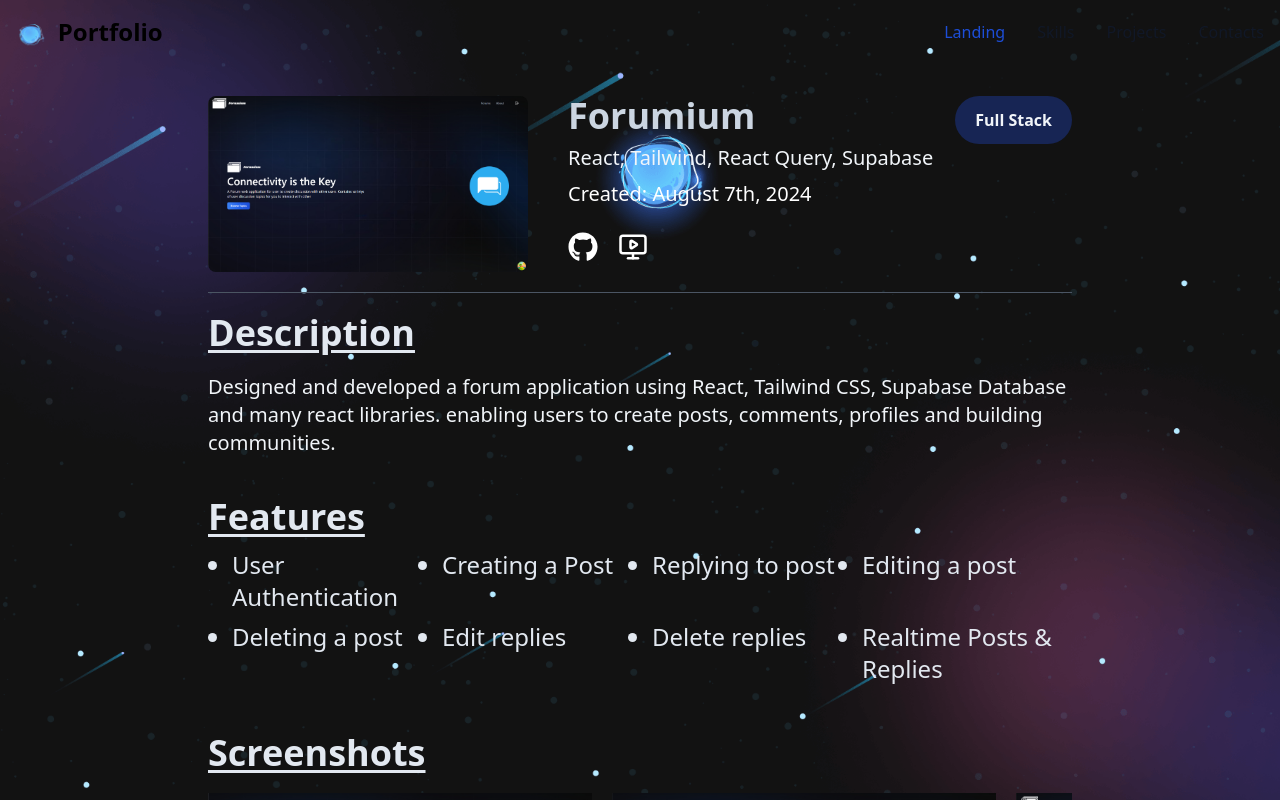
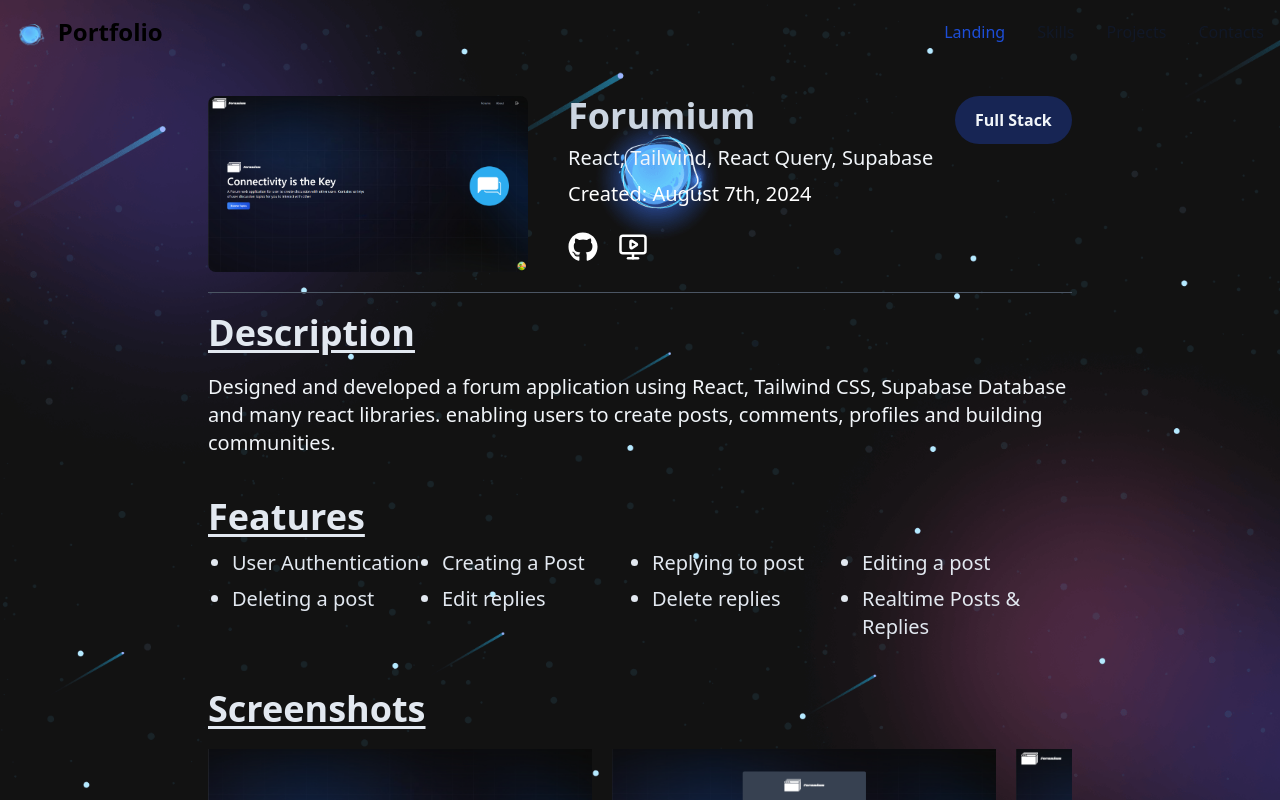
Before and after one commit to Root1-2/portfolio-main, a React (Vite) app: page /project/1 in a window 1280 px wide. Built offline with nearby package versions, Linux system fonts and the light colour scheme.

Commit message:
animation add

```diff
--- a/package.json
+++ b/package.json
@@ -10,6 +10,7 @@
     "preview": "vite preview"
   },
   "dependencies": {
+    "animate.css": "^4.1.1",
     "react": "^18.3.1",
     "react-dom": "^18.3.1",
     "react-icons": "^5.3.0",
--- a/src/components/Header.jsx
+++ b/src/components/Header.jsx
@@ -29,7 +29,7 @@ function Header() {
       <div className="mx-auto flex max-w-screen-xl flex-wrap items-center justify-between p-4">
         <NavLink
           to="/#landing"
-          className="flex items-center space-x-3 rtl:space-x-reverse"
+          className="animate__animated animate__swing flex items-center space-x-3 rtl:space-x-reverse"
         >
           <img src={icon} className="h-8 pt-2" alt="Flowbite Logo" />
           <span className="self-center whitespace-nowrap text-2xl font-semibold dark:text-white">
--- a/src/components/LandingBody.jsx
+++ b/src/components/LandingBody.jsx
@@ -1,11 +1,12 @@
 import { CiCircleChevRight } from "react-icons/ci";
 import banner from "/bannerImg.svg";
+import "animate.css";
 
 function LandingBody() {
   return (
     <section id="landing">
       <div className="flex h-screen flex-wrap items-center justify-between gap-3 p-5 text-white sm:gap-0 sm:p-20">
-        <div className="w-2/3 sm:w-1/2">
+        <div className="animate__animated animate__backInLeft w-2/3 sm:w-1/2">
           <p className="mb-3 sm:mb-10">
             <span className="mb-2 border border-gray-100 bg-custom-gradient px-1 py-3 font-mono text-sm sm:px-3 sm:py-5 sm:text-4xl">
               Welcome To My Portfolio
@@ -30,7 +31,7 @@ function LandingBody() {
             </span>
           </button>
         </div>
-        <div className="w-1/4 text-center">
+        <div className="animate__animated animate__backInRight w-1/4 text-center">
           <img src={banner} className="animate-updown" alt="bannerLogo" />
         </div>
       </div>
--- a/src/components/Projects.jsx
+++ b/src/components/Projects.jsx
@@ -14,7 +14,7 @@ function Projects() {
               <NavLink to={`/project/${project.id}`}>
                 <div
                   key={project.id}
-                  className="group relative h-44 w-80 scale-90 transform cursor-pointer rounded-lg bg-gradient-to-r from-purple-500 to-indigo-600 transition duration-300 ease-in-out hover:scale-100 hover:bg-gradient-to-r hover:from-pink-500 hover:to-purple-700"
+                  className="animate__animated animate__fadeIn animate__delay-1s group relative h-44 w-80 scale-90 transform cursor-pointer rounded-lg bg-gradient-to-r from-purple-500 to-indigo-600 transition duration-300 ease-in-out hover:scale-100 hover:bg-gradient-to-r hover:from-pink-500 hover:to-purple-700"
                 >
                   <img
                     src={project.thumbnail}
--- a/src/pages/Project.jsx
+++ b/src/pages/Project.jsx
@@ -62,7 +62,7 @@ function Project() {
                   </div>
                 </div>
               </div>
-              <div className="absolute bottom-44 right-5 mt-5 justify-end sm:static sm:mt-0 sm:block">
+              <div className="animate__animated animate__jackInTheBox absolute bottom-44 right-5 mt-5 justify-end sm:static sm:mt-0 sm:block">
                 <p className="rounded-full bg-blue-950 px-3 py-2 text-base font-semibold text-slate-100 sm:px-5 sm:py-3">
                   {project.type}
                 </p>
@@ -85,7 +85,7 @@ function Project() {
                 {features.map((feature, index) => (
                   <li
                     key={index}
-                    className="mb-2 w-2/5 text-sm text-slate-200 sm:w-1/4 sm:text-2xl"
+                    className="mb-2 w-2/5 text-sm text-slate-200 sm:w-1/4 sm:text-xl"
                   >
                     {feature}
                   </li>
```
Also changed, not shown: 1 other file (tests, documents, lock files or other folders).
